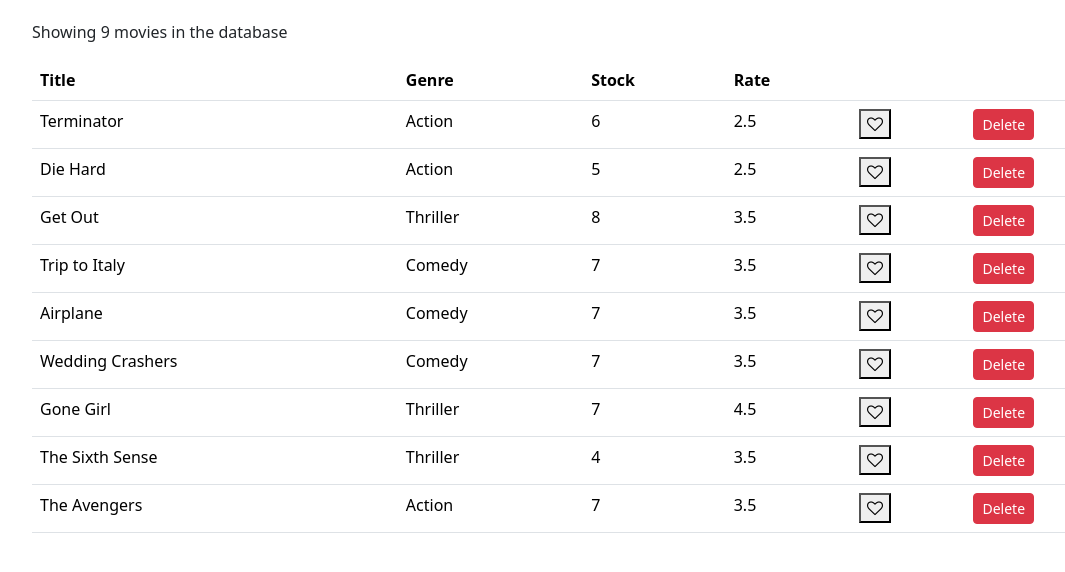
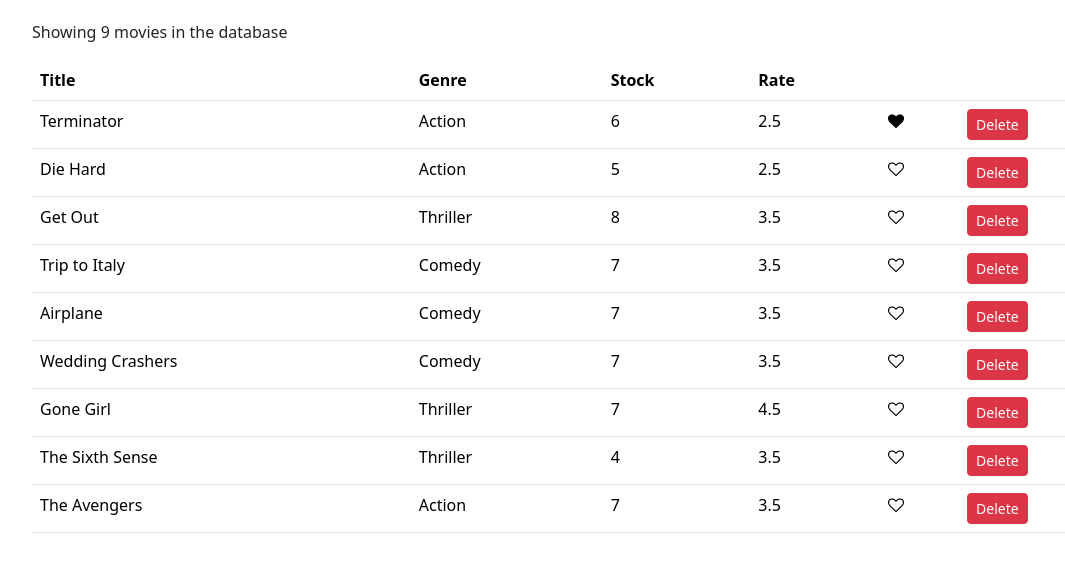
Before and after one commit to qcwssss/Mastering-React-With-Mosh, a React (Create React App) app in the folder vidly/: page / in a window 1280 px wide. Shown: the top 572 px of the page, without its empty margins (50-1115 px from the left). Built offline with nearby package versions, Linux system fonts and the light colour scheme.

Commit message:
follow the tutorial of adding like

```diff
--- a/vidly/src/components/common/like.jsx
+++ b/vidly/src/components/common/like.jsx
@@ -5,11 +5,15 @@
 
 class Like extends Component {
   render() {
+    let classes = "fa fa-heart";
+    if (!this.props.liked) classes += "-o";
     return (
-      <button onClick={this.props.onLike}>
-        {" "}
-        <i class="fa fa-heart-o"></i>
-      </button>
+      <i
+        onClick={this.props.onClick}
+        style={{ cursor: "pointer" }}
+        className={classes}
+        aria-hidden="true"
+      ></i>
     );
   }
 }
--- a/vidly/src/components/movies.jsx
+++ b/vidly/src/components/movies.jsx
@@ -13,10 +13,11 @@
     this.setState({ movies });
   };
 
-  handleLike = (likeClicked) => {
-    const likes = [...this.state.likes];
-    const index = likes.indexOf(likeClicked);
-    if (likes[index]) console.log("Render - like ", index);
+  handleLike = (movie) => {
+    console.log("Like Clicked", movie);
+    if (movie.liked) movie.liked = false;
+    else movie.liked = false;
+    this.setState({ movie });
   };
 
   render() {
@@ -44,7 +45,10 @@
                 <td>{movie.numberInStock}</td>
                 <td>{movie.dailyRentalRate}</td>
                 <td>
-                  <Like onLike={this.handleLike} />{" "}
+                  <Like
+                    liked={movie.liked}
+                    onClick={() => this.handleLike(movie)}
+                  />{" "}
                 </td>
 
                 <td>
--- a/vidly/src/services/fakeMovieService.js
+++ b/vidly/src/services/fakeMovieService.js
@@ -7,64 +7,65 @@
     genre: { _id: "5b21ca3eeb7f6fbccd471818", name: "Action" },
     numberInStock: 6,
     dailyRentalRate: 2.5,
-    publishDate: "2018-01-03T19:04:28.809Z"
+    publishDate: "2018-01-03T19:04:28.809Z",
+    liked: true,
   },
   {
     _id: "5b21ca3eeb7f6fbccd471816",
     title: "Die Hard",
     genre: { _id: "5b21ca3eeb7f6fbccd471818", name: "Action" },
     numberInStock: 5,
-    dailyRentalRate: 2.5
+    dailyRentalRate: 2.5,
   },
   {
     _id: "5b21ca3eeb7f6fbccd471817",
     title: "Get Out",
     genre: { _id: "5b21ca3eeb7f6fbccd471820", name: "Thriller" },
     numberInStock: 8,
-    dailyRentalRate: 3.5
+    dailyRentalRate: 3.5,
   },
   {
     _id: "5b21ca3eeb7f6fbccd471819",
     title: "Trip to Italy",
     genre: { _id: "5b21ca3eeb7f6fbccd471814", name: "Comedy" },
     numberInStock: 7,
-    dailyRentalRate: 3.5
+    dailyRentalRate: 3.5,
   },
   {
     _id: "5b21ca3eeb7f6fbccd47181a",
     title: "Airplane",
     genre: { _id: "5b21ca3eeb7f6fbccd471814", name: "Comedy" },
     numberInStock: 7,
-    dailyRentalRate: 3.5
+    dailyRentalRate: 3.5,
   },
   {
     _id: "5b21ca3eeb7f6fbccd47181b",
     title: "Wedding Crashers",
     genre: { _id: "5b21ca3eeb7f6fbccd471814", name: "Comedy" },
     numberInStock: 7,
-    dailyRentalRate: 3.5
+    dailyRentalRate: 3.5,
   },
   {
     _id: "5b21ca3eeb7f6fbccd47181e",
     title: "Gone Girl",
     genre: { _id: "5b21ca3eeb7f6fbccd471820", name: "Thriller" },
     numberInStock: 7,
-    dailyRentalRate: 4.5
+    dailyRentalRate: 4.5,
   },
   {
     _id: "5b21ca3eeb7f6fbccd47181f",
     title: "The Sixth Sense",
     genre: { _id: "5b21ca3eeb7f6fbccd471820", name: "Thriller" },
     numberInStock: 4,
-    dailyRentalRate: 3.5
+    dailyRentalRate: 3.5,
   },
   {
     _id: "5b21ca3eeb7f6fbccd471821",
     title: "The Avengers",
     genre: { _id: "5b21ca3eeb7f6fbccd471818", name: "Action" },
     numberInStock: 7,
-    dailyRentalRate: 3.5
-  }
+    dailyRentalRate: 3.5,
+  },
 ];
 
 export function getMovies() {
@@ -72,13 +73,13 @@
 }
 
 export function getMovie(id) {
-  return movies.find(m => m._id === id);
+  return movies.find((m) => m._id === id);
 }
 
 export function saveMovie(movie) {
-  let movieInDb = movies.find(m => m._id === movie._id) || {};
+  let movieInDb = movies.find((m) => m._id === movie._id) || {};
   movieInDb.name = movie.name;
-  movieInDb.genre = genresAPI.genres.find(g => g._id === movie.genreId);
+  movieInDb.genre = genresAPI.genres.find((g) => g._id === movie.genreId);
   movieInDb.numberInStock = movie.numberInStock;
   movieInDb.dailyRentalRate = movie.dailyRentalRate;
 
@@ -91,7 +92,7 @@
 }
 
 export function deleteMovie(id) {
-  let movieInDb = movies.find(m => m._id === id);
+  let movieInDb = movies.find((m) => m._id === id);
   movies.splice(movies.indexOf(movieInDb), 1);
   return movieInDb;
 }
```
